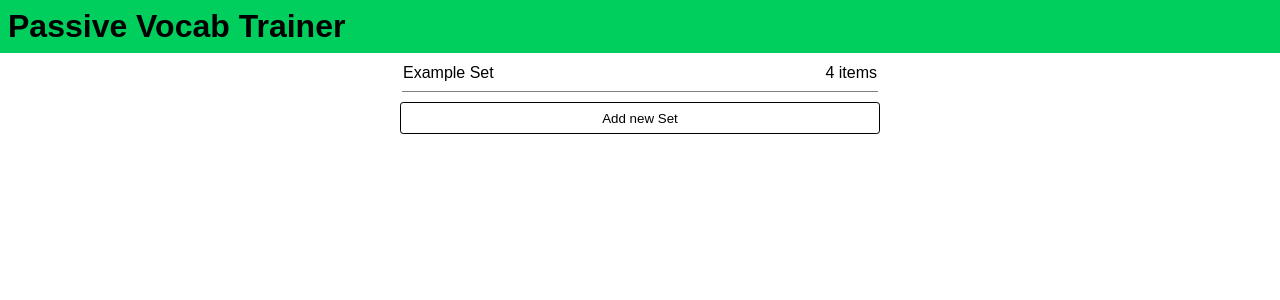
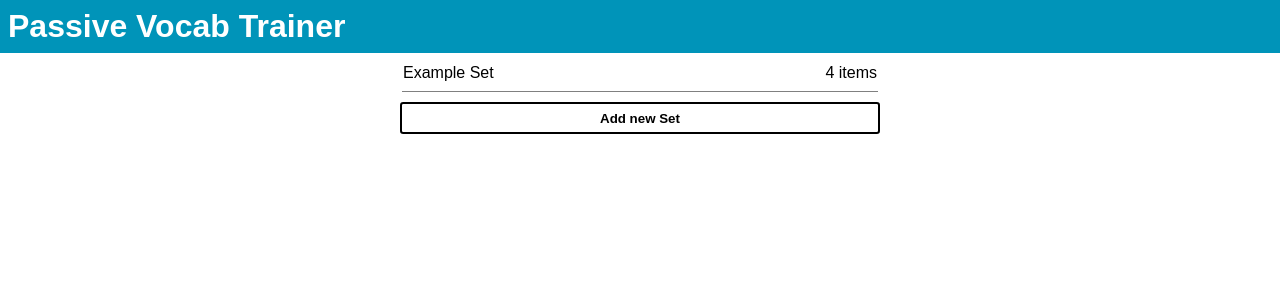
Before and after one commit to bjoernkuehne/PassiveVocabTrainer, a React (Create React App) app: page / in a window 1280 px wide. Shown: the top 300 px of the page. Built offline with nearby package versions, Linux system fonts and the light colour scheme.

Commit message:
added fadeOut animation to VocabView

```diff
--- a/src/App.tsx
+++ b/src/App.tsx
@@ -96,7 +96,7 @@ export default function App() {
               vocabSet={maybeCurrentlyLearning}
               setForEditing={setMaybeCurrentlyEditing}
               deleteSet={deleteSet}
-              timeOutBase={1}
+              timeOutBase={5}
             />
           </>}
           {currentView === "editing" && maybeCurrentlyEditing && <>
--- a/src/components/VocabView.tsx
+++ b/src/components/VocabView.tsx
@@ -12,8 +12,10 @@ type TViewState =
 
 const VocabView = (props: IProps): JSX.Element => {
     const [viewState, setViewState] = useState<TViewState>("target")
+    const [playFadeOutAnimation, setPlayFadeOutAnimation] = useState<boolean>(false)
 
     useEffect(() => {
+        setPlayFadeOutAnimation(false)
         setViewState("target")
 
         const timeOutTemp =
@@ -21,12 +23,16 @@ const VocabView = (props: IProps): JSX.Element => {
                 setViewState("translation")
                 clearTimeout(timeOutTemp)
             }, props.calculatedTimeOut * 0.55)
+        const fadeOutTemp =
+            setTimeout(() => {
+                clearTimeout(fadeOutTemp)
+            }, props.calculatedTimeOut - 200)
     }, [props.vocab])
 
     return (
         <table className="VocabView">
-            <tr className={`VocabViewTargetLanguage ${viewState === "target" ? "fadeIn" : ""}`}>{props.vocab.targetLanguage}</tr>
-            <tr className={`VocabViewTranslation ${viewState === "translation" ? "fadeIn" : ""}`}>
+            <tr className={`VocabViewTargetLanguage${viewState === "target" ? " fadeIn" : ""}`}>{props.vocab.targetLanguage}</tr>
+            <tr className={`VocabViewTranslation${viewState === "translation" ? " fadeIn" : playFadeOutAnimation ? " fadeOut" : ""}`}>
                 {viewState === "translation" ? props.vocab.translation : ""}
             </tr>
         </table>
--- a/src/styles.css
+++ b/src/styles.css
@@ -1,6 +1,6 @@
 :root {
   --primary-color: black;
-  --secondary-color: rgb(0, 206, 93);
+  --secondary-color: rgb(0, 148, 185);
   --color-disabled: rgb(218, 218, 218);
 }
 
@@ -10,6 +10,7 @@ body {
 
 h1 {
   margin: 0;
+  color: white;
 }
 
 .App {
@@ -122,7 +123,8 @@ h1 {
 
 button {
   cursor: pointer;
-  border: 1px solid black;
+  font-weight: bold;
+  border: 2px solid black;
   border-radius: 0.2rem;
   padding-left: 1rem;
   padding-right: 1rem;
@@ -153,11 +155,31 @@ label {
 }
 
 @keyframes fadeIn {
-  from {opacity: 0;}
-  to {opacity: 1;}
+  from {
+    opacity: 0;
+  }
+
+  to {
+    opacity: 1;
+  }
 }
 
 .fadeIn {
   animation-name: fadeIn;
   animation-duration: 1s;
 }
+
+@keyframes fadeOut {
+  from {
+    opacity: 1;
+  }
+
+  to {
+    opacity: 0;
+  }
+}
+
+.fadeOut {
+  animation-name: fadeOut;
+  animation-duration: 200ms;
+}
```
